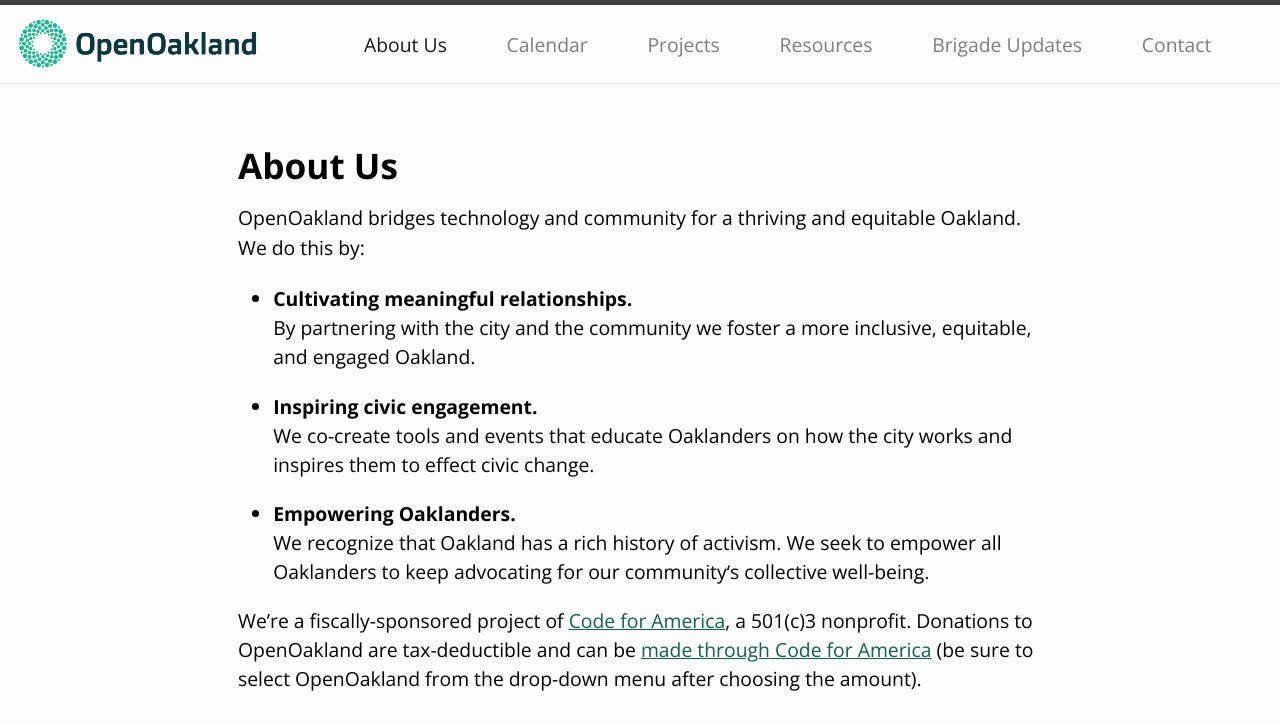
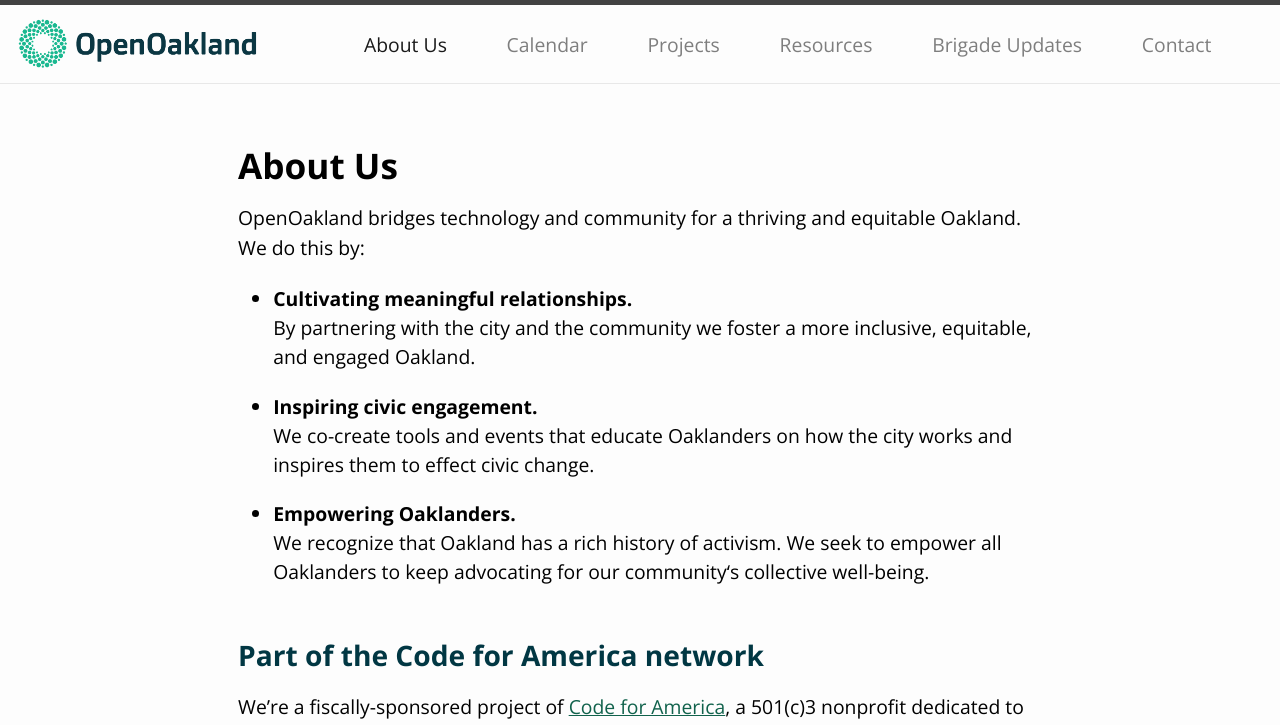
Before and after one commit to openoakland/openoakland.org, a Jekyll site: the page built from src/about-us.md, in a window 1280 px wide. Shown: the top 725 px of the page. Built offline with Jekyll 4.4.1, drawn with Linux system fonts in a browser that asks for light colours; nearby versions of some CDN libraries; some of the changed text lies outside the part shown; grey boxes are pictures that could not be loaded.

Commit message:
Clean up related pages
- Add link to About page from Hero section
- Set background image for Hero section
- Add SC Chair profile pic placeholder for consistency
- Update subheads and button text for clarity

```diff
--- a/src/_includes/home-sections/home-hero.html
+++ b/src/_includes/home-sections/home-hero.html
@@ -5,5 +5,7 @@
 
         <p class="hero">OpenOakland is a volunteer collective of data geeks, advocates, technologists, designers, policy makers, residents, researchers, thinkers and doers who bridge community and technology for a thriving and equitable Oakland.</p>
 
+        <p><a href="/about-us" class="btn btn-primary">About the Brigade</a></p>
+
     </div>
 </div>
--- a/src/_includes/steering-committee.html
+++ b/src/_includes/steering-committee.html
@@ -73,10 +73,17 @@
     <div class="col-sm-4">
       <div>
         <h5>Steering Committee Chair</h5>
+        <div>
+          <img
+            class="steeering-committee-image"
+            alt="OpenOakland logo"
+            src="/assets/images/OpenOakland-logo-favicon.png"
+          />
         <p class="image-caption" style="font-weight:bold;">
           Sean Martinez<br/>
           <span class="image-caption" style="font-weight:normal;">@Sean in Slack</span>
         </p>
+        </div>
       </div>
     </div>
 
--- a/src/_sass/main.scss
+++ b/src/_sass/main.scss
@@ -319,7 +319,7 @@
 }
 
 .index-hero {
-  background-image: url("/assets/images/blog/openoakland-blue.png"); /* The image used */
+  background-image: url("/assets/images/openoakland-blue.png"); /* The image used */
   background-color: #013743;
   height: auto; /* You must set a specified height */
   background-position: center; /* Center the image */
--- a/src/about-us.md
+++ b/src/about-us.md
@@ -17,18 +17,22 @@
 - **Empowering Oaklanders.**
     We recognize that Oakland has a rich history of activism. We seek to empower all Oaklanders to keep advocating for our community‘s collective well-being.
 
-We're a fiscally-sponsored project of [Code for America](https://www.codeforamerica.org/), a 501(c)3 nonprofit. Donations to OpenOakland are tax-deductible and can be [made through Code for America](https://www.codeforamerica.org/donate-to-a-brigade?utm_campaign=Open%20Oakland&utm_source=OpenOakland%20site) (be sure to select OpenOakland from the drop-down menu after choosing the amount).
+## Part of the Code for America network
+
+We're a fiscally-sponsored project of [Code for America](https://www.codeforamerica.org/), a 501(c)3 nonprofit dedicated to improving government in meaningful ways. [Donations to OpenOakland](https://www.codeforamerica.org/donate-to-a-brigade?utm_campaign=Open%20Oakland&utm_source=OpenOakland%20site) are tax-deductible through Code for America (be sure to select OpenOakland from the drop-down menu after choosing the amount).
 
  <div class="iframe-container iframe-container-video">
   <iframe class="iframe-video" src="https://www.youtube.com/embed/mYzMl_HnEZU" frameborder="0" allow="accelerometer; autoplay; encrypted-media; gyroscope; picture-in-picture" allowfullscreen></iframe>
 </div>
 
 
-## 2021 leadership team
+## How we work
 
-Brigade membership is open to all, regardless of expertise or skill level. The brigade is led by core team of elected leads. These are generally members who have been actively engaged in OpenOakland activities for an extended period of time. Activities and formal decision-making are overseen by a Steering Committee, which meets monthly and consists of the elected leads plus project representatives.
+Brigade membership is open to all, regardless of expertise or skill level. The brigade is led by a core team of elected leads. These are generally members who have been actively engaged in OpenOakland activities for an extended period of time. Activities and formal decision-making are overseen by a Steering Committee, which meets monthly and consists of the elected leads plus project representatives.
 
-[More about how we work](/how-we-work){: .btn .btn-primary }
+[Governance Process](/how-we-work){: .btn .btn-primary }
+
+### 2021 Co-leads
 
 {% include steering-committee.html %}
 
```
